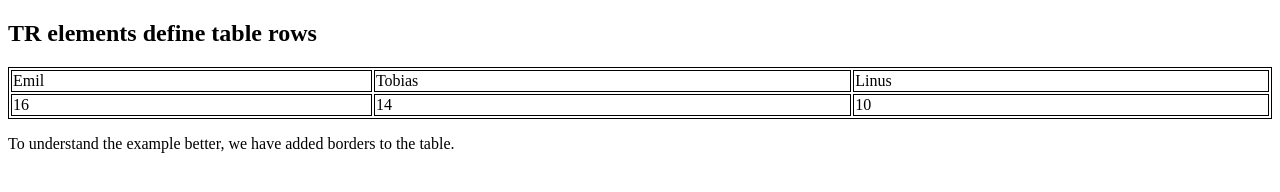
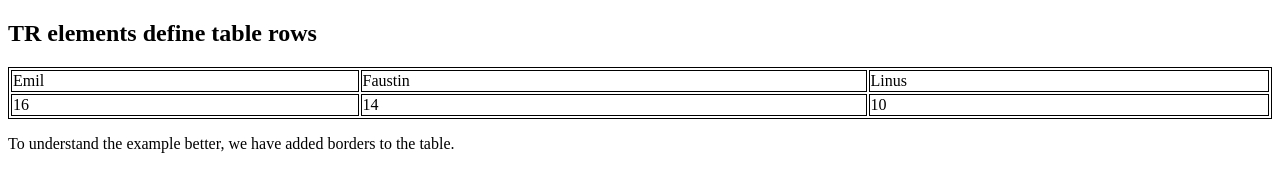
Before and after one commit to nsengiyumvae/Team_work, a plain HTML site: page index.html in a window 1280 px wide. Drawn offline with Linux system fonts and the light colour scheme.

Commit message:
Update index.html

```diff
--- a/index.html
+++ b/index.html
@@ -12,7 +12,7 @@ table, th, td {
 <table style="width:100%">
   <tr>
     <td>Emil</td>
-    <td>Tobias</td>
+    <td>Faustin</td>
     <td>Linus</td>
   </tr>
   <tr>
```
